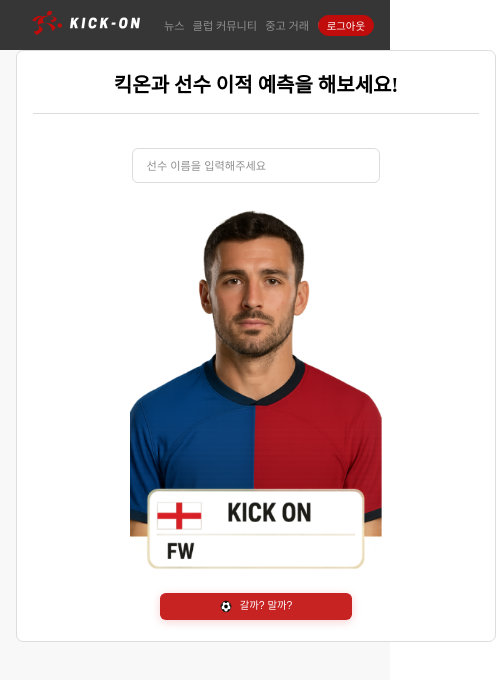
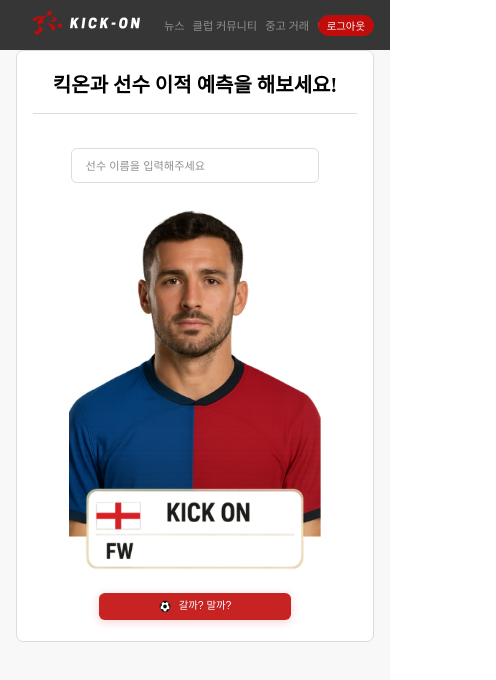
Before and after one commit to haerxeong/kickon-frontend, a React (Vite) app: page /transferability in a window 390 px wide. Shown: the top 680 px of the page, 496 px wide, since content can reach past the window. Built offline with nearby package versions, Linux system fonts and the light colour scheme; no server answers; sample sign-in values are in the browser's storage.

Commit message:
refactor: 컬럼 반응형 적용

```diff
--- a/src/pages/Transferability/transferability.style.js
+++ b/src/pages/Transferability/transferability.style.js
@@ -10,7 +10,8 @@
 `;
 
 export const Container = styled.div`
-    width: 30rem;
+    //width: 30rem;
+    width: 100%;
     height: 37rem;
     border-radius: 0.45rem;
     border: 1px solid #DCDCDC;
```
